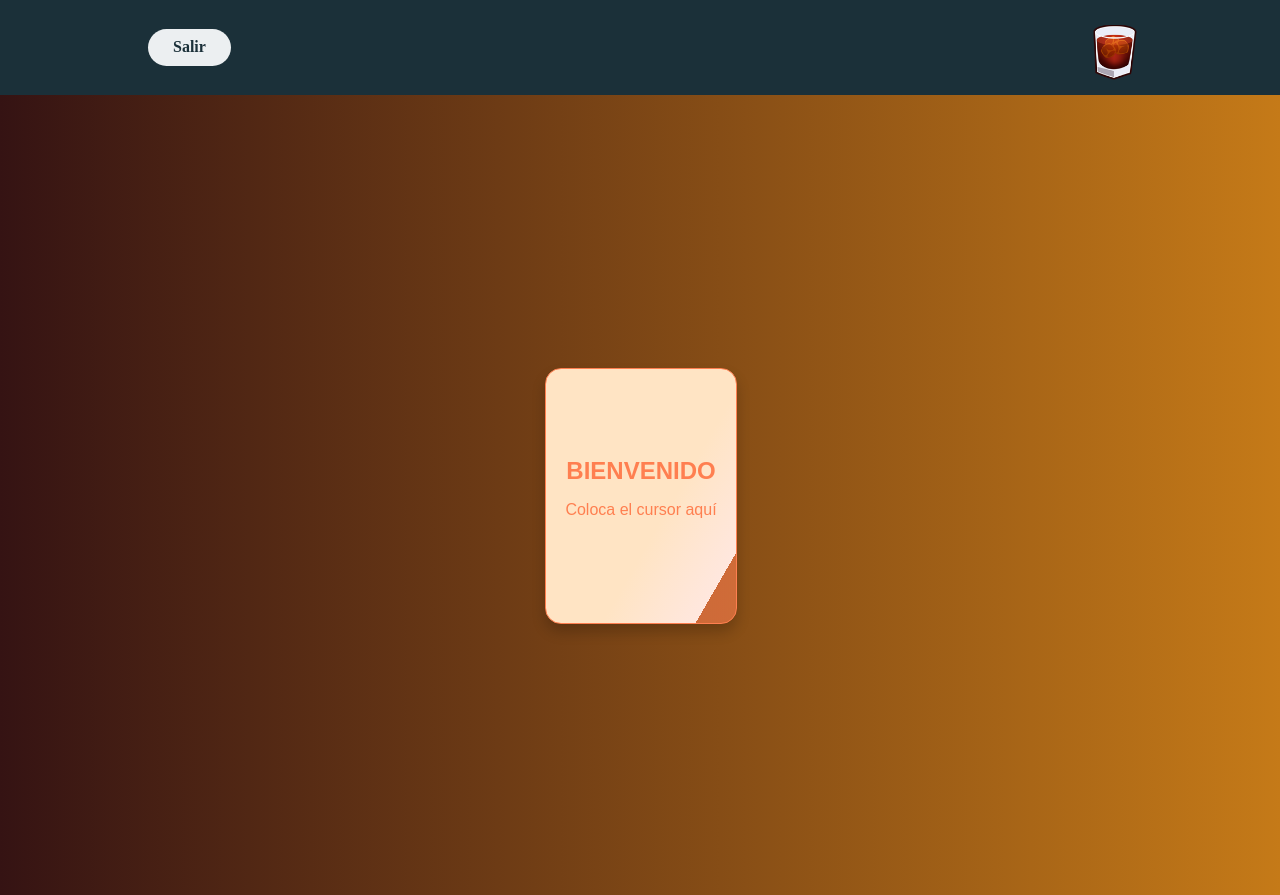
After one commit to EdissonFrancisco/taller, a PHP site: page /manejoDatos/sessionCliente.php in a window 1280 px wide. The commit adds this page. Run offline with PHP 8.4, Linux system fonts and the light colour scheme; the visitor is signed in with stand-in values (Sample User, id 1); tables that the repository leaves empty or names only in its code hold one stand-in row (values such as "Sample post").

Commit message:
inicio de cesion y registro funcionales conecta bien con la bd y la sesion se inicia correctamente

```diff
--- a/logica/Cliente.php
+++ b/logica/Cliente.php
@@ -1,6 +1,6 @@
 <?php
-    require_once 'persistencia/Conexion.php';
-    require_once 'persistencia/ClienteDAO.php';
+    require_once '../persistencia/Conexion.php';
+    require_once '../persistencia/ClienteDAO.php';
 
     class Cliente {
 
@@ -107,10 +107,10 @@
         }
 
         function consultar() {/* consulto los datos prinsipales del cliente: nombre apellido correo estado */
-            $this -> conecxion -> abrir();
-            $this -> conecxion -> ejecutar($this -> clienteDAO -> consultar());
-            $this -> conecxion -> cerrar();
-            $resultado = $this -> conecxion -> extraer();
+            $this -> conexion -> abrir();
+            $this -> conexion -> ejecutar($this -> clienteDAO -> consultar());
+            $this -> conexion -> cerrar();
+            $resultado = $this -> conexion -> extraer();
             $this -> nombre = $resultado[0];
             $this -> apellido = $resultado[1];
         }
--- a/manejoDatos/autenticar.php
+++ b/manejoDatos/autenticar.php
@@ -1,4 +1,5 @@
 <?php
+    session_start();
     require_once '../logica/Cliente.php';
 
     $correo = $_POST["correo"];
@@ -8,7 +9,9 @@
 
     if ($cliente -> autentica()) {
         $_SESSION["id"] = $cliente -> getIdCliente();
-        header("Location: ../sessionCliente.php");
+        if (isset($_SESSION["id"])) {
+            header("Location: sessionCliente.php");
+        }
     } else {
         header("Location: ../index.php?error=1");//error de correo o clave
     }
--- /dev/null
+++ b/manejoDatos/sessionCliente.php
@@ -0,0 +1,46 @@
+<?php
+    session_start();
+
+    include '../logica/Cliente.php';
+
+    $clientes = new Cliente($_SESSION["id"]);
+    $consulta = $clientes -> consultar();
+
+?>
+
+<!DOCTYPE html>
+<html lang="en">
+<head>
+    <meta charset="UTF-8">
+    <meta http-equiv="X-UA-Compatible" content="IE=edge">
+    <meta name="viewport" content="width=device-width, initial-scale=1.0">
+    <link rel="stylesheet" href="../styles.css/normalize.css">
+	<link rel="stylesheet" href="../styles.css/target.css">
+    <title>Cliente</title>
+</head>
+<body>
+    <header class="header">
+        <div class="logo">
+            <img src="../img/logoli.png" alt="Logo de la marca">
+        </div>
+        <a class="btn" href="#"><button>Salir</button></a>
+    </header>
+
+    <main class="fondo container">
+        <div class="flip-card">
+            <div class="flip-card-inner">
+                <div class="flip-card-front">
+                    <p class="title">BIENVENIDO</p>
+                    <p>Coloca el cursor aquí</p>
+                </div>
+                <div class="flip-card-back">
+                    <p class="title">
+                        <?php echo $clientes->getNombre() . "\n" . $clientes->getApellido(); ?>
+                    </p>
+                    <p>Este es tu inicio en la plataforma</p>
+                </div>
+            </div>
+        </div>
+    </main>
+</body>
+</html>
--- a/persistencia/Conexion.php
+++ b/persistencia/Conexion.php
@@ -19,7 +19,7 @@ class Conexion {
 
             $this->mysqli->set_charset('utf8');
 
-            echo $this->mysqli->host_info . "\n";
+            //echo $this->mysqli->host_info . "\n";
 
             return $this->mysqli;
         } catch (Exception $e) {
--- a/styles.css/target.css
+++ b/styles.css/target.css
@@ -67,3 +67,84 @@
   color: white;
   transform: rotateY(180deg);
 }
+
+/* navbar */
+@import url('https://fonts.googleapis.com/css2?family=Nunito:wght@400;800&display=swap');
+
+.header{
+    background-color: #1b3039;
+    display: flex;
+    justify-content: flex-end;
+    align-items: center;
+    height: 85px;
+    padding: 5px 10%;
+}
+
+.header .logo{
+    cursor: pointer;
+    order: 3;
+    margin-left: auto;
+}
+
+.header .logo img{
+    height: 70px;
+    width: auto;
+    transition: all 0.3s;
+}
+
+.header .logo img:hover{
+    transform: scale(1.2);
+}
+
+.header nav{
+    order: 1;
+}
+
+.header .nav-links{
+    list-style: none;
+}
+
+.header .nav-links li{
+    display: inline-block;
+    padding: 0 20px;
+}
+
+.header .nav-links li:nth-child(1){
+    padding: 0 20px 0 0;
+}
+
+.header .nav-links li:hover{
+    transform: scale(1.1);
+}
+
+.header .nav-links a{
+    font-size: 700;
+    color: #eceff1;
+    text-decoration: none;
+}
+
+.header .nav-links li a:hover{
+    color: #ffbc0e;
+}
+
+.header .btn{
+    order: 2;
+}
+
+.header .btn button{
+    margin-left: 20px;
+    font-weight: 700;
+    color: #1b3039;
+    padding: 9px 25px;
+    background: #eceff1;
+    border: none;
+    border-radius: 50px;
+    cursor: pointer;
+    transition: all 0.3s ease 0s;
+}
+
+.header .btn button:hover{
+    background-color: #e2f1f8;
+    color: #ffbc0e;
+    transform: scale(1.1);
+}
```
Also changed, not shown: index.php (+7 -1 lines), sessionCliente.php (deleted, +0 -37 lines). Lines whose indentation alone changed are shown as unchanged.
